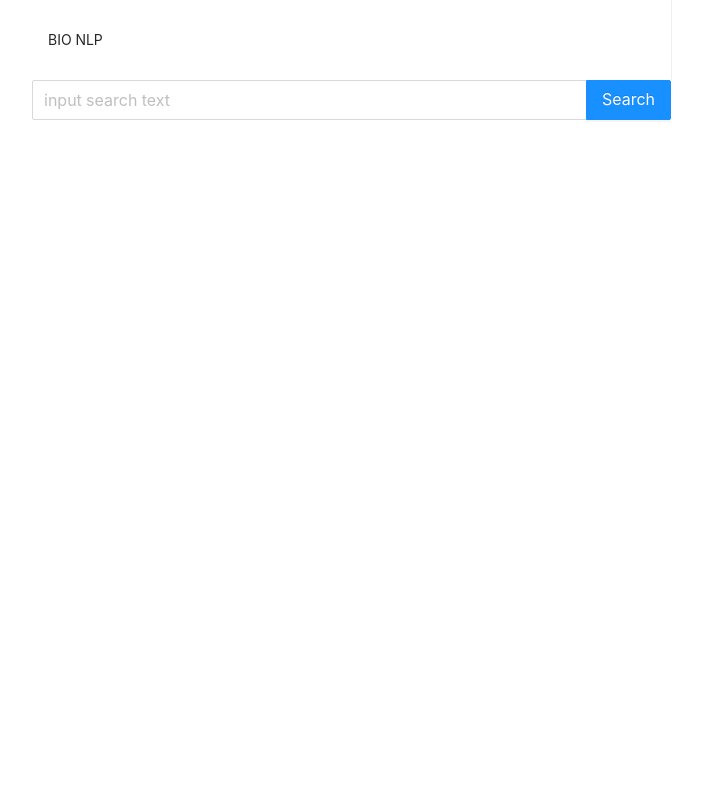
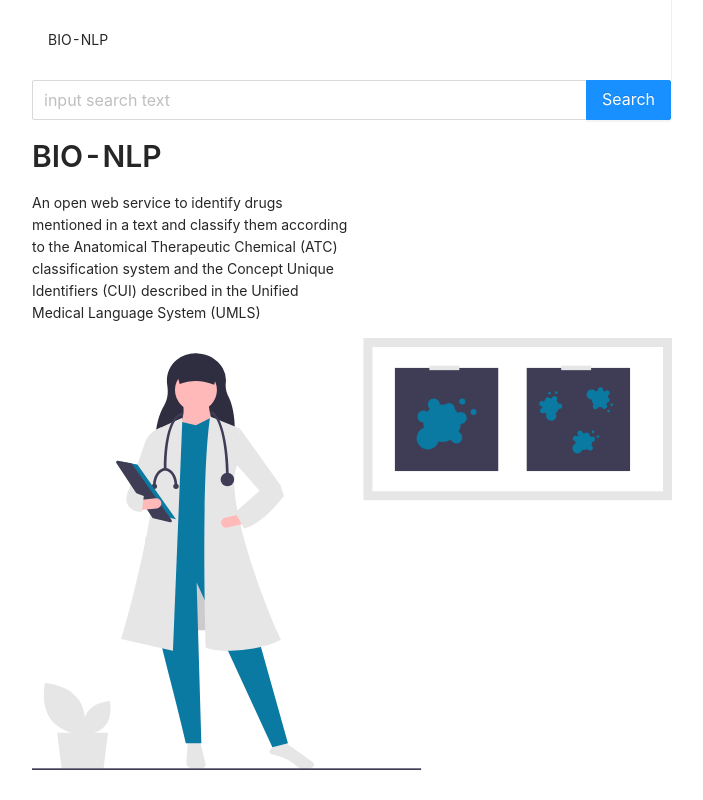
Before and after one commit to w0xter/Drugs4CovidSearchEngine, a React (Create React App) app in the folder web/: page / in a window 1280 px wide. Shown: the whole page, without its empty margins (288-991 px from the left). Built offline with nearby package versions, Linux system fonts and the light colour scheme.

Commit message:
Minor Changes

```diff
--- a/web/public/index.html
+++ b/web/public/index.html
@@ -7,7 +7,7 @@
     <meta name="theme-color" content="#000000" />
     <meta
       name="description"
-      content="Web site created using create-react-app"
+      content="BIO-NLP an open web service to identify drugs mentioned in a text"
     />
     <link rel="apple-touch-icon" href="%PUBLIC_URL%/logo192.png" />
     <!--
@@ -24,7 +24,7 @@
       work correctly both with client-side routing and a non-root public URL.
       Learn how to configure a non-root public URL by running `npm run build`.
     -->
-    <title>React App</title>
+    <title>BIO NLP</title>
   </head>
   <body>
     <noscript>You need to enable JavaScript to run this app.</noscript>
--- a/web/src/App.css
+++ b/web/src/App.css
@@ -27,6 +27,10 @@
 .App-link {
   color: #61dafb;
 }
+.responsiveImg{
+  width: 100%!important;
+  height: auto;
+}
 
 @keyframes App-logo-spin {
   from {
--- a/web/src/components/DrugTabs.js
+++ b/web/src/components/DrugTabs.js
@@ -34,7 +34,7 @@ export default function DrugTabs({drugs}){
                             <Tag color="blue">ATC: {drug.atc_code}</Tag>
                             </Col>
                             <Col>
-                                <Tag color="purple">Parent ATC: {drug.atc_parent}</Tag>
+                                <Tag color="geekblue">Parent ATC: {drug.atc_parent}</Tag>
                             </Col>
                             <Col>
                                  <Tag color="green">CUI: {drug.cui}</Tag>
@@ -47,7 +47,7 @@ export default function DrugTabs({drugs}){
                             {capitalize(drug.name)}
                         </Title>
                         <Divider></Divider>
-                        <div>
+                        <div style={{  overflow:'auto'}}>
                         {Object.keys(drug.relatedDrugs).length !== 0 ? (
                             <>
                             <Title level={3}>Related Drugs:</Title>
@@ -75,19 +75,19 @@ export default function DrugTabs({drugs}){
                         ):''}
                         </div>
                         <Divider></Divider>
-                        <div>
+                        <div style={{  overflow:'auto'}}>
                             <Title level={3}>This drug appear in:</Title>
                             <Space direction="vertical">
                                 {drug.relatedArticles.map((article) => (
-                                    <a target="_blank"href={article.link}>{article.name}</a>
+                                    <a target="_blank"href={article.url}>{article.name}</a>
                                 ))}
                             </Space>
                         </div>
                         <Divider></Divider>
-                        <div>
+                        <div style={{  overflow:'auto'}}>
                             <Title level={3}>Related Diseases:</Title>
                             <Space direction="vertical" size="small">
-                                <Row gutter={[16,16]}>
+                                <Row gutter={[8,8]} justify="left" align="middle">
                                 { Object.keys(drug.relatedDiseases).map((disease) => {
                                     return(
                                     <Col>
--- a/web/src/components/Header.js
+++ b/web/src/components/Header.js
@@ -5,7 +5,7 @@ export default function Header(props){
     return(
         <Menu style={{paddingTop: 16, paddingBottom:16}}>
             <Menu.Item style={{float:'left'}}>
-                <Link to="/">BIO NLP</Link>
+                <Link to="/">BIO-NLP</Link>
             </Menu.Item>
         </Menu>
     )
--- a/web/src/components/Layout.js
+++ b/web/src/components/Layout.js
@@ -6,6 +6,7 @@ export default function Layout(props){
         <Row justify="center">
             <Col
             xs={{ span: 22 }}
+            sm={20}
             md={{ span: 18}}
             lg={{ span: 16}}
             xl={{ span: 12}}
--- a/web/src/components/Searchbar.js
+++ b/web/src/components/Searchbar.js
@@ -1,12 +1,20 @@
-import React from 'react'
+import React, {useState} from 'react'
 import {Input, message} from 'antd'
 import {findDrugs, getRelatedDrugs, getRelatedDiseases, getRelatedArticles} from '../api/requests'
 const { Search } = Input;
 export default function SearchBar(props){
+    const [find, setFind] = useState(false)
     const sendData = (value) => {
-        searh(value).then((data) => {
-            props.parentCallback(data)
-        }).catch(err => message.error("Oops, somenthing goes wrong please try it again..."));
+        let key = 'updatable'
+        message.loading({ content: 'Loading...', key });
+        if(value.length !== 0){
+            searh(value).then((data) => {
+                props.parentCallback(data)
+                message.success({ content: 'Loaded!', key, duration: 2 });
+            }).catch(err => message.error("Oops, somenthing goes wrong please try it again..."))
+        }else{
+            message.error({content:"The search field is empty!", key, duration:2})
+        }
     }
     const searh = (data) => {
         return new Promise((resolve, reject) => {
@@ -50,11 +58,14 @@ export default function SearchBar(props){
         })
     }
     return(
+        <div style={{marginBottom:16}}>
         <Search
             placeholder="input search text"
             enterButton="Search"
             size="large"
             onSearch={value => sendData(value)}
         />
+        </div>
+
       )
 }
--- a/web/src/pages/Home.js
+++ b/web/src/pages/Home.js
@@ -2,6 +2,11 @@ import React from 'react'
 import Layout from '../components/Layout'
 import SearchBar from '../components/Searchbar'
 import DrugTabs from '../components/DrugTabs'
+import { Row, Col, Typography} from 'antd';
+import MedicalResearch from '../assets/medical_research.svg'
+
+const {Title} = Typography
+const {Paragraph} = Typography
 export default class Home extends React.Component{
     constructor(props) {
         super(props);
@@ -16,7 +21,25 @@ export default class Home extends React.Component{
         return(
             <Layout>
                 <SearchBar parentCallback={(drugs) => this.setDrugs(drugs)}></SearchBar>
-                <DrugTabs drugs={this.state.drugs}></DrugTabs>
+                {this.state.drugs.length !== 0 ? (<DrugTabs drugs={this.state.drugs}></DrugTabs>):(
+                    <div>
+                    <Row>
+                        <Col xs={24} md={12}>
+                            <Title level={2}>
+                            BIO-NLP
+                            </Title>
+                            <Paragraph>
+                            An open web service to identify drugs mentioned in a text and classify them according to the Anatomical Therapeutic Chemical (ATC) classification system and the Concept Unique Identifiers (CUI) described in the Unified Medical Language System (UMLS)
+                            </Paragraph>
+                        </Col>
+                    </Row>
+                    <Row>
+                        <Col xs={24}>
+                            <img className="responsiveImg" src={MedicalResearch}/>
+                        </Col>
+                    </Row>
+                    </div>
+                )}
             </Layout>
         )
     }
```
Also changed, not shown: web/src/assets/medical_research.svg (added).
